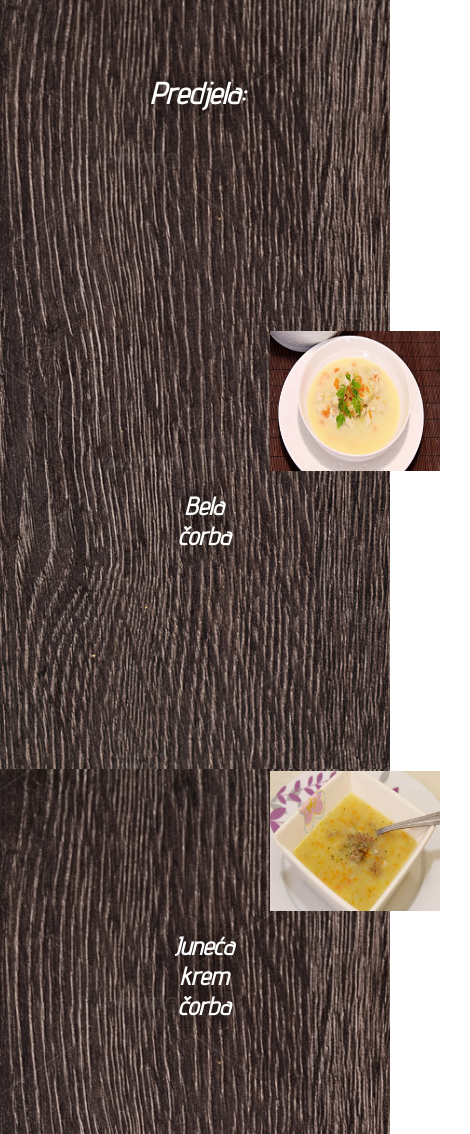
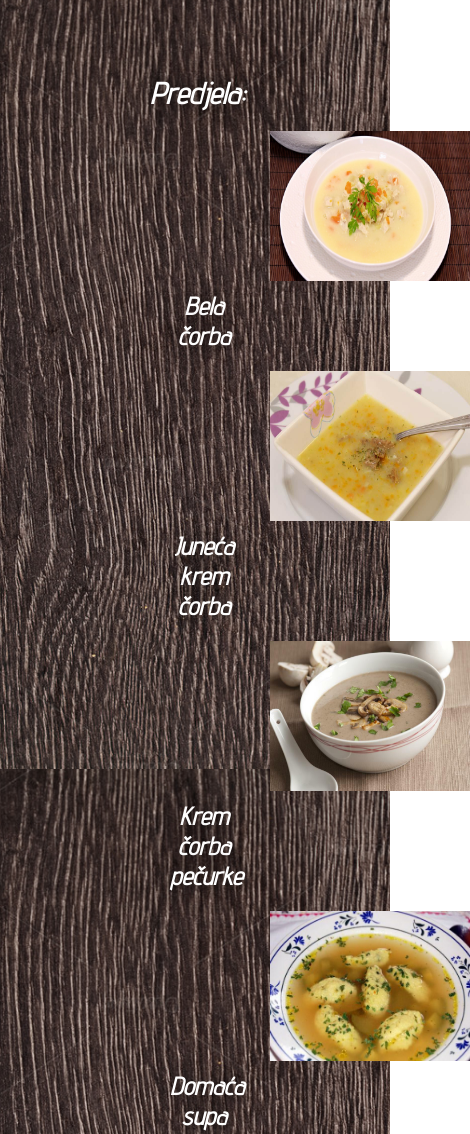
Before and after one commit to veruskicc/projekat, a plain HTML site: page index.html in a window 390 px wide. Shown: the part 1980-3114 px from the top of the page, 470 px wide, since content can reach past the window. Drawn offline with Linux system fonts and the light colour scheme.

Commit message:
Update sajt.css

```diff
--- a/sajt.css
+++ b/sajt.css
@@ -138,30 +138,37 @@ address{
 	}
 	.naslov,.naslov1{
 		text-align: center;
+		font-size:60px;
+	}
+	.sadrzaj{
+		text-align: justify;
+		font-size: 20px;
+	}
+	.galerija img{
+		margin-left:120px;
+		height:150px;
+		width:200px;}
+}
+@media screen and (max-width:600px)
+{
+	ul li,li a{
+		width:100%;
+		display:inline;
+		float:left;
+	}
+	.naslov,.naslov1{
+		text-align: center;
 		font-size:50px;
 	}
 	.sadrzaj{
 		text-align: justify;
 		font-size: 15px;
 	}
-	.galerija img{
+		.galerija img{
 		margin-left:120px;
-		height:120px;
-		width:140px;}
-}
-@media screen and (max-width:600px)
-{
-	ul li,li a{
-		width:100%;
+		height:150px;
+		width:200px;}
 	}
-	.galerija img{
-		margin-top:200px;
-		margin-left:120px;
-		margin-bottom:20px;
-		padding-top:10px;
-		height:150px;
-		width:170px;}
-}
 h2{
 	font-family:Advent Pro;
 	font-style: italic;
```
